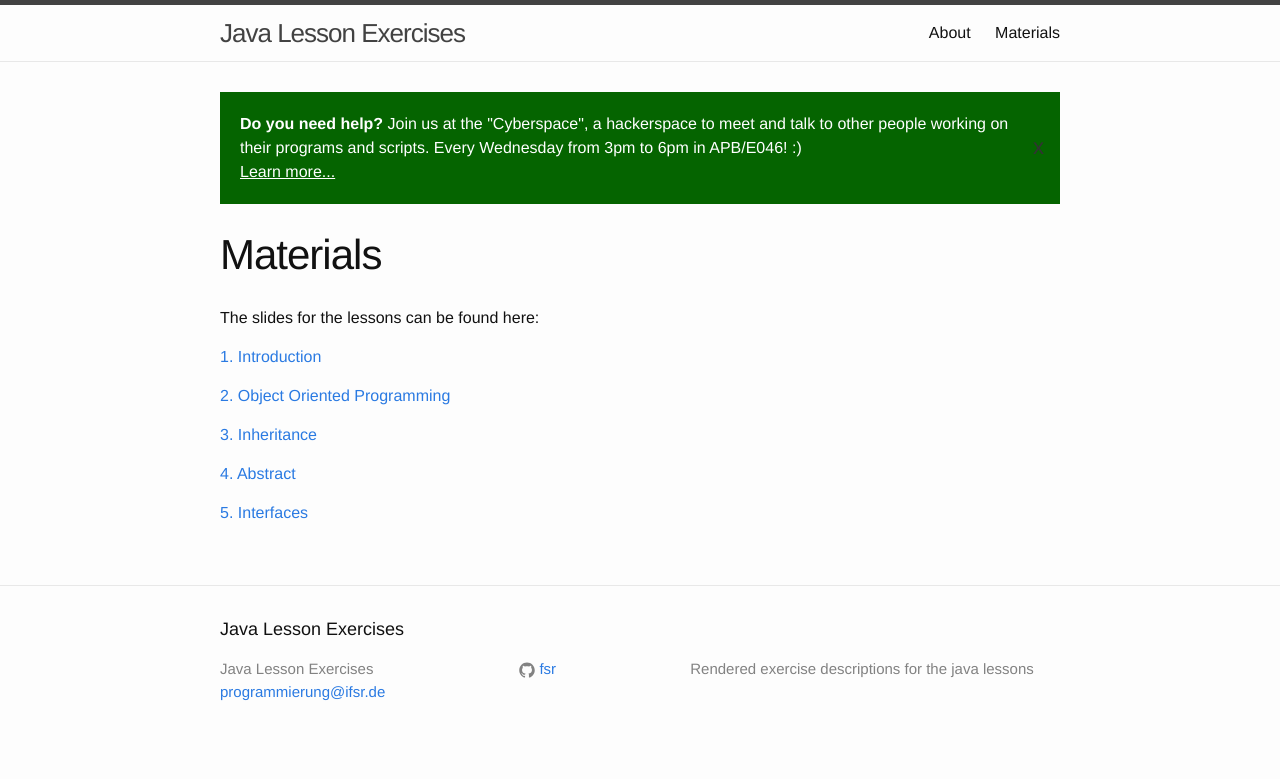
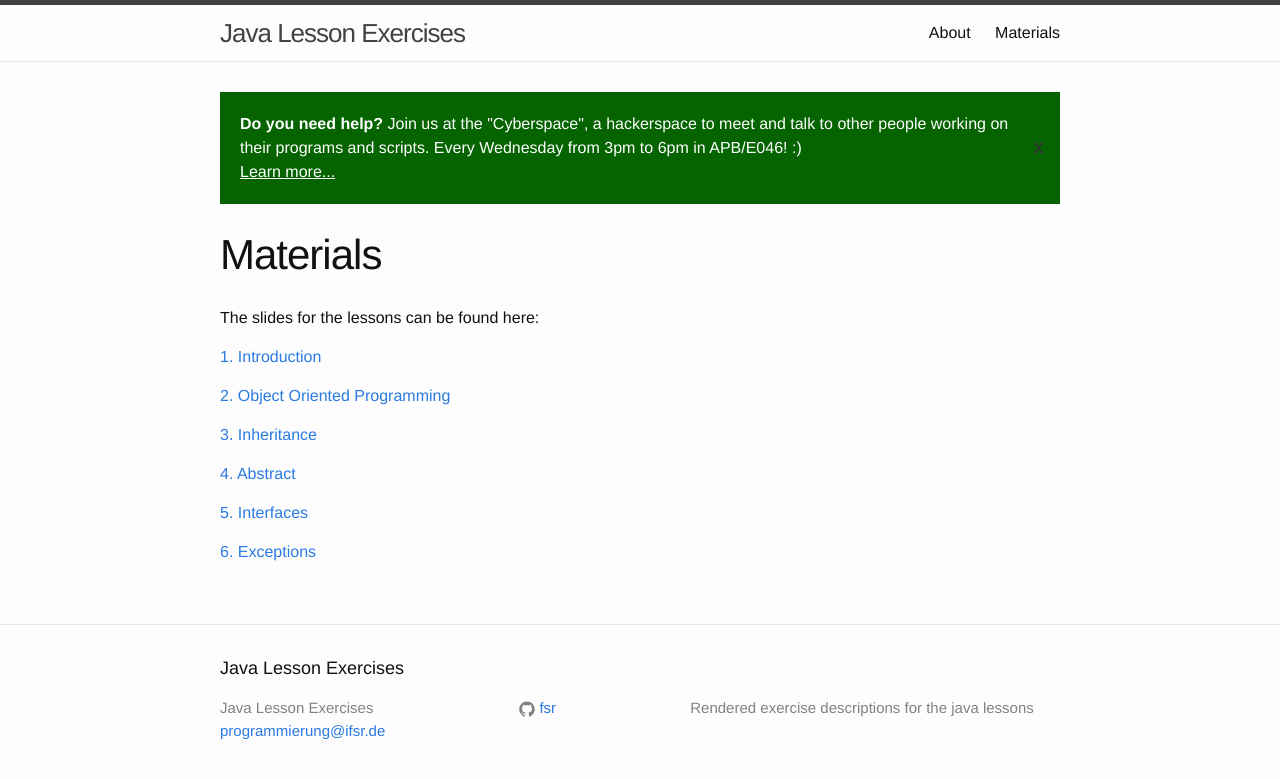
Before and after one commit to fsr/java-lessons, a Jekyll site: the page built from materials.md, in a window 1280 px wide. Shown: the top 779 px of the page. Built offline with Jekyll 4.4.1, drawn with Linux system fonts in a browser that asks for light colours.

Commit message:
Update materials for lesson 6

```diff
--- a/_data/materials.yml
+++ b/_data/materials.yml
@@ -24,3 +24,8 @@ slides:
     name: Interfaces
     url: https://ifsr.de/kurs-materialien/java/05-interfaces.pdf
     published: True
+  -
+    number: 6
+    name: Exceptions
+    url: https://ifsr.de/kurs-materialien/java/06-exceptions.pdf
+    published: True
```
